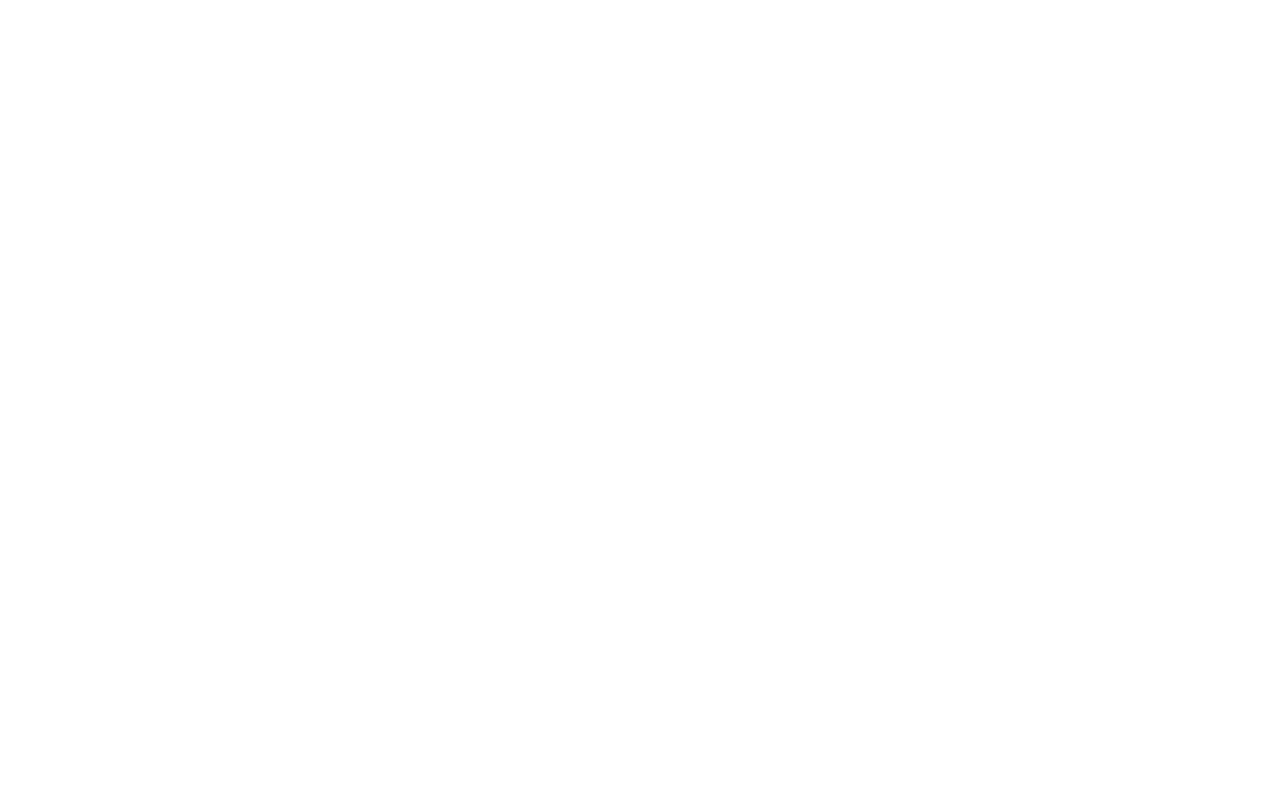
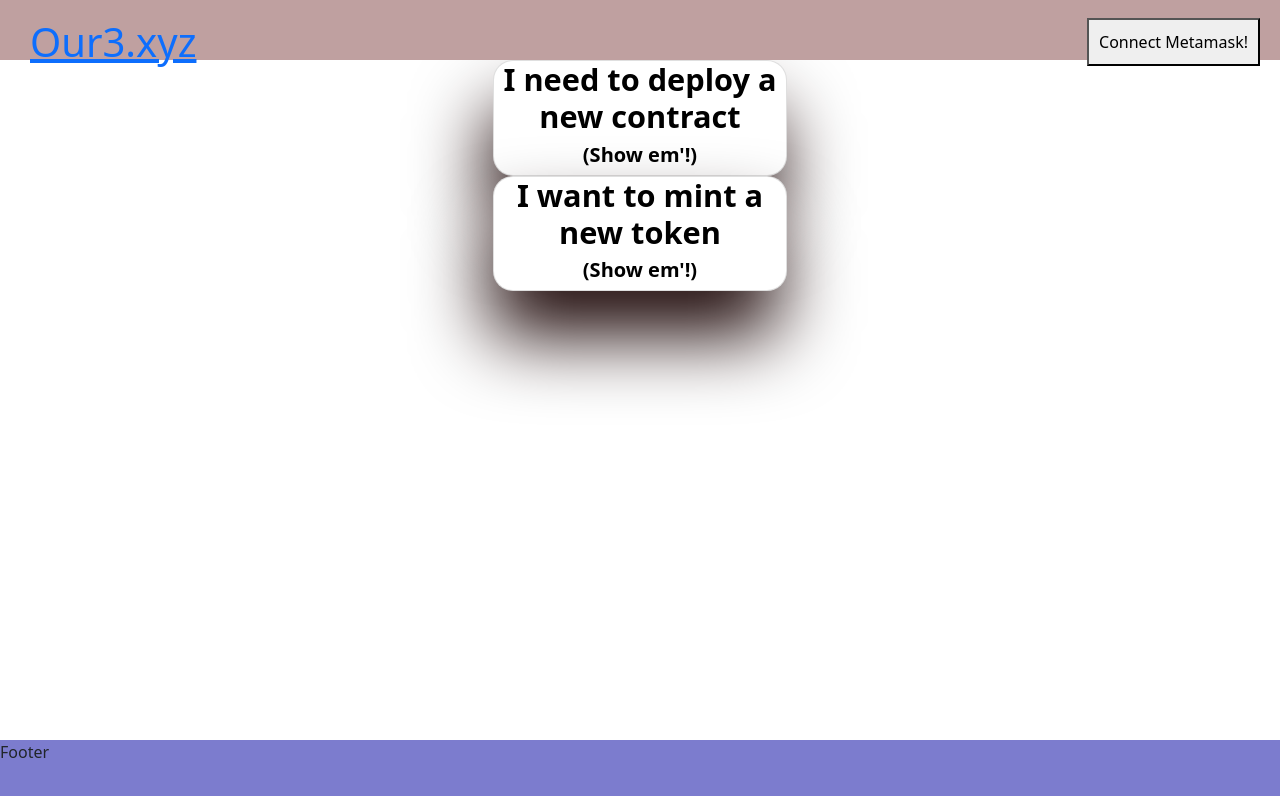
Before and after one commit to josealonso/zelda, a React (Create React App) app in the folder nft-mrkt-frontend/: page /ManuRouting in a window 1280 px wide. Before the commit this address had no page. Shown: the top 796 px of the page. Built offline with nearby package versions, Linux system fonts and the light colour scheme.

Commit message:
make maker UX flow changes

```diff
--- a/nft-mrkt-frontend/src/components/Manufacturer/Manufacturer.tsx
+++ b/nft-mrkt-frontend/src/components/Manufacturer/DepContract/DepContract.tsx
@@ -1,28 +1,23 @@
 import React, { useState } from 'react'
-import "./manufacturer.scss";
-// import { useOutletContext } from "react-router-dom";
-import { useStore } from "../../Stores/userStore";
+import "./depContract.scss";
+
+import { useStore } from "../../../Stores/manuStore";
 
 import Container from 'react-bootstrap/Container';
 import Form from 'react-bootstrap/Form';
-import { collapseTextChangeRangesAcrossMultipleVersions } from 'typescript';
 
 
-function Manufacturer() {
 
+function DepContract() {
 
-  // const [state] = useOutletContext() as any;
-  const { user } = useStore();
   const [name, setName] = useState('');
   const [count, setCount] = useState(0);
   const [contName, setContName] = useState('');
   const [contSym, setContSym] = useState('');
 
   function writeAddress() {
-    console.log(user.addrString);
+    console.log("button");
   }
-
-  console.log('111', count)
 
   return (
     <div className='manufacturer'>
@@ -54,4 +49,4 @@ function Manufacturer() {
   )
 }
 
-export default Manufacturer
+export default DepContract
--- /dev/null
+++ b/nft-mrkt-frontend/src/components/Manufacturer/ManuRouting.tsx
@@ -0,0 +1,21 @@
+import React from 'react'
+import "./manuRouting.scss";
+import DepContract from './DepContract/DepContract';
+import { Link } from 'react-router-dom';
+
+function ManuRouting() {
+  return (
+    <div>
+      <Link to="/DepContract" className='card depContract'>
+        <h1 className='header'>I need to deploy a new contract</h1>
+        <h5 className='instructions'>(Show em'!)</h5>
+      </Link>
+      <Link to="/MintToken" className='card depContract'>
+        <h1 className='header'>I want to mint a new token</h1>
+        <h5 className='instructions'>(Show em'!)</h5>
+      </Link>
+    </div>
+  )
+}
+
+export default ManuRouting
--- /dev/null
+++ b/nft-mrkt-frontend/src/components/Manufacturer/MintToken/MintToken.tsx
@@ -0,0 +1,12 @@
+import React from 'react'
+import "./mintToken.scss"
+
+function MintToken() {
+  return (
+    <div>
+      asdfasdfasdfasdf
+    </div>
+  )
+}
+
+export default MintToken
--- /dev/null
+++ b/nft-mrkt-frontend/src/components/Manufacturer/manuRouting.scss
@@ -0,0 +1,26 @@
+.card{
+    display: flex;
+    flex-direction: column;
+    box-sizing: border-box;
+    width: 23%;
+    height: 80%;
+    border-radius: 20px;
+    align-items: center;
+    justify-content: center;
+    color: black;
+    box-shadow: -6px 47px 76px -3px #190303;
+    cursor: pointer;
+    text-decoration: none;
+    margin: auto;
+
+    .header{
+        font-size: 2.4vw;
+        font-weight: 900;
+        text-align: center;
+    }
+    .instructions{
+        text-align: center;
+        margin-top: 0;
+        font-weight: 750;
+    }
+}
--- a/nft-mrkt-frontend/src/components/SplashPage/Cards/ManufacturerCard.tsx
+++ b/nft-mrkt-frontend/src/components/SplashPage/Cards/ManufacturerCard.tsx
@@ -3,7 +3,7 @@ import { Link } from 'react-router-dom';
 
 function ManufacturerCard() {
   return (
-    <Link to="/manufacturer" className='card manufacturer'>
+    <Link to="/ManuRouting" className='card manufacturer'>
       <h1 className='header'>I want to list my items</h1>
       <h5 className='instructions'>(Either create a new NFT collection or add to an existing one)</h5>
     </Link>
--- a/nft-mrkt-frontend/src/components/SplashPage/splashPage.scss
+++ b/nft-mrkt-frontend/src/components/SplashPage/splashPage.scss
@@ -31,7 +31,6 @@
             align-items: center;
             justify-content: center;
             color: black;
-            border: 1px ridge black;
             box-shadow: -6px 47px 76px -3px #190303;
             cursor: pointer;
             text-decoration: none;
--- a/nft-mrkt-frontend/src/index.tsx
+++ b/nft-mrkt-frontend/src/index.tsx
@@ -5,9 +5,12 @@ import ReactDOM from 'react-dom/client';
 import { BrowserRouter, Routes, Route } from "react-router-dom";
 
 import SplashPage from './components/SplashPage/SplashPage';
-import Manufacturer from './components/Manufacturer/Manufacturer';
+import Manufacturer from './components/Manufacturer/DepContract/DepContract';
 import Consumer from './components/Consumer/Consumer';
 import Browse from './components/Browse/Browse';
+import DepContract from './components/Manufacturer/DepContract/DepContract';
+import ManuRouting from './components/Manufacturer/ManuRouting';
+import MintToken from './components/Manufacturer/MintToken/MintToken';
 
 const root = ReactDOM.createRoot(
   document.getElementById('root') as HTMLElement
@@ -19,7 +22,9 @@ root.render(
               <Route path="/health" element={<div>Hey There!!! The App is Healthy</div>} />
               <Route path="/" element={<App />} >
               <Route index element={<SplashPage />} />
-              <Route path="manufacturer" element={<Manufacturer />} />
+              <Route path="ManuRouting" element={<ManuRouting />} />
+                <Route path="DepContract" element={<DepContract />} />
+                <Route path="MintToken" element={<MintToken />} />
               <Route path="consumer" element={<Consumer />} />
               <Route path="browse" element={<Browse />} />
             </Route>
```
Also changed, not shown: nft-mrkt-frontend/src/components/Manufacturer/DepContract/depContract.scss (renamed from nft-mrkt-frontend/src/components/Manufacturer/manufacturer.scss), nft-mrkt-frontend/src/components/Manufacturer/MintToken/mintToken.scss (added).
